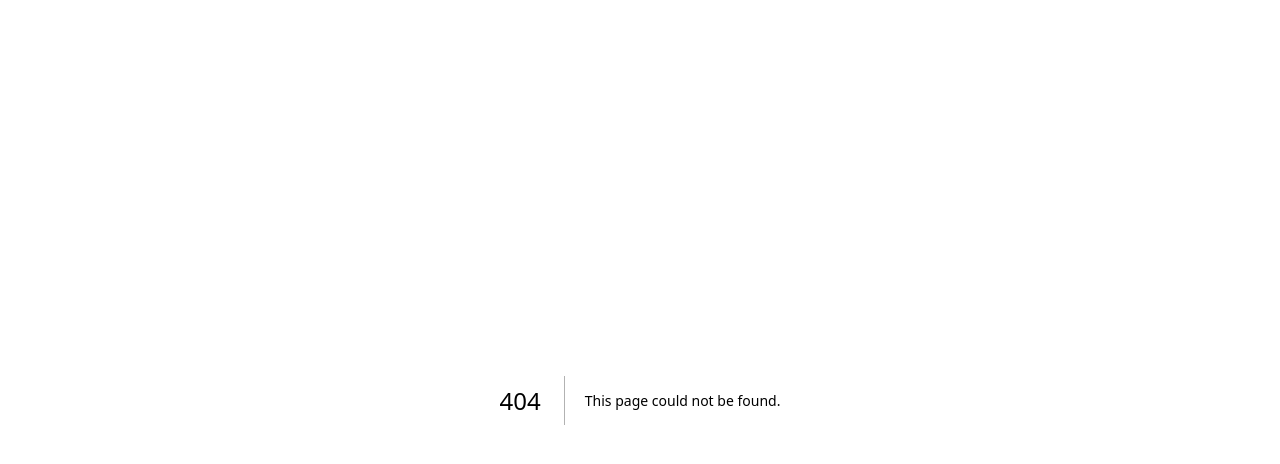
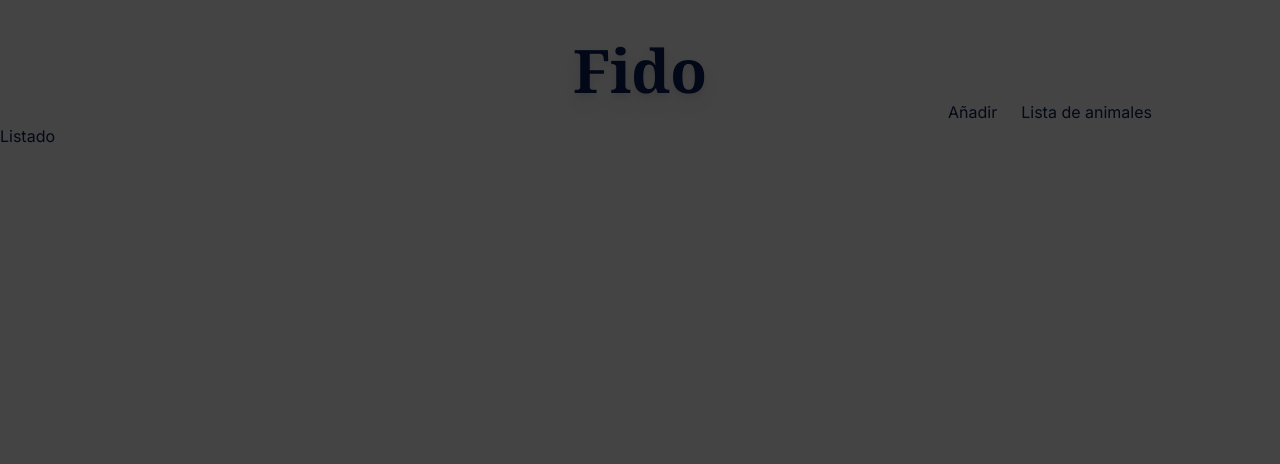
Before and after one commit to efe13dev/huellas-form-nextjs, a Next.js app: page /list in a window 1280 px wide. Before the commit this address had no page. Shown: the top 464 px of the page. Built offline with nearby package versions, Linux system fonts and the light colour scheme.

Commit message:
add views

```diff
--- a/src/app/layout.tsx
+++ b/src/app/layout.tsx
@@ -1,22 +1,26 @@
-import type { Metadata } from "next";
-import { Inter } from "next/font/google";
-import "./globals.css";
+import type { Metadata } from 'next';
+import { Inter } from 'next/font/google';
+import './globals.css';
+import { Header } from '@/components/header';
 
-const inter = Inter({ subsets: ["latin"] });
+const inter = Inter({ subsets: ['latin'] });
 
 export const metadata: Metadata = {
-  title: "Create Next App",
-  description: "Generated by create next app",
+  title: 'Create Next App',
+  description: 'Generated by create next app'
 };
 
 export default function RootLayout({
-  children,
+  children
 }: Readonly<{
   children: React.ReactNode;
 }>) {
   return (
-    <html lang="en">
-      <body className={inter.className}>{children}</body>
+    <html lang='en'>
+      <body className={inter.className}>
+        <Header />
+        {children}
+      </body>
     </html>
   );
 }
--- /dev/null
+++ b/src/app/list/page.tsx
@@ -0,0 +1,3 @@
+export default function ListPage() {
+  return <h1>Listado</h1>;
+}
--- a/src/app/page.tsx
+++ b/src/app/page.tsx
@@ -108,7 +108,7 @@ export default function Home() {
     <Form {...form}>
       <form
         onSubmit={form.handleSubmit(onSubmit)}
-        className='space-y-8 max-w-xl flex flex-col pt-40 mx-auto min-h-screen'
+        className='space-y-8 max-w-xl flex flex-col pt-14 mx-auto min-h-screen'
       >
         <FormField
           control={form.control}
--- /dev/null
+++ b/src/components/header.tsx
@@ -0,0 +1,14 @@
+import Link from 'next/link';
+export const Header = () => {
+  return (
+    <header className=' mx-32 pt-10'>
+      <h1 className=' flex flex-row justify-center text-6xl font-semibold font-serif drop-shadow-lg'>
+        Fido
+      </h1>
+      <nav className='flex justify-end gap-6'>
+        <Link href={'./'}>Añadir</Link>
+        <Link href={'./list'}>Lista de animales</Link>
+      </nav>
+    </header>
+  );
+};
```
